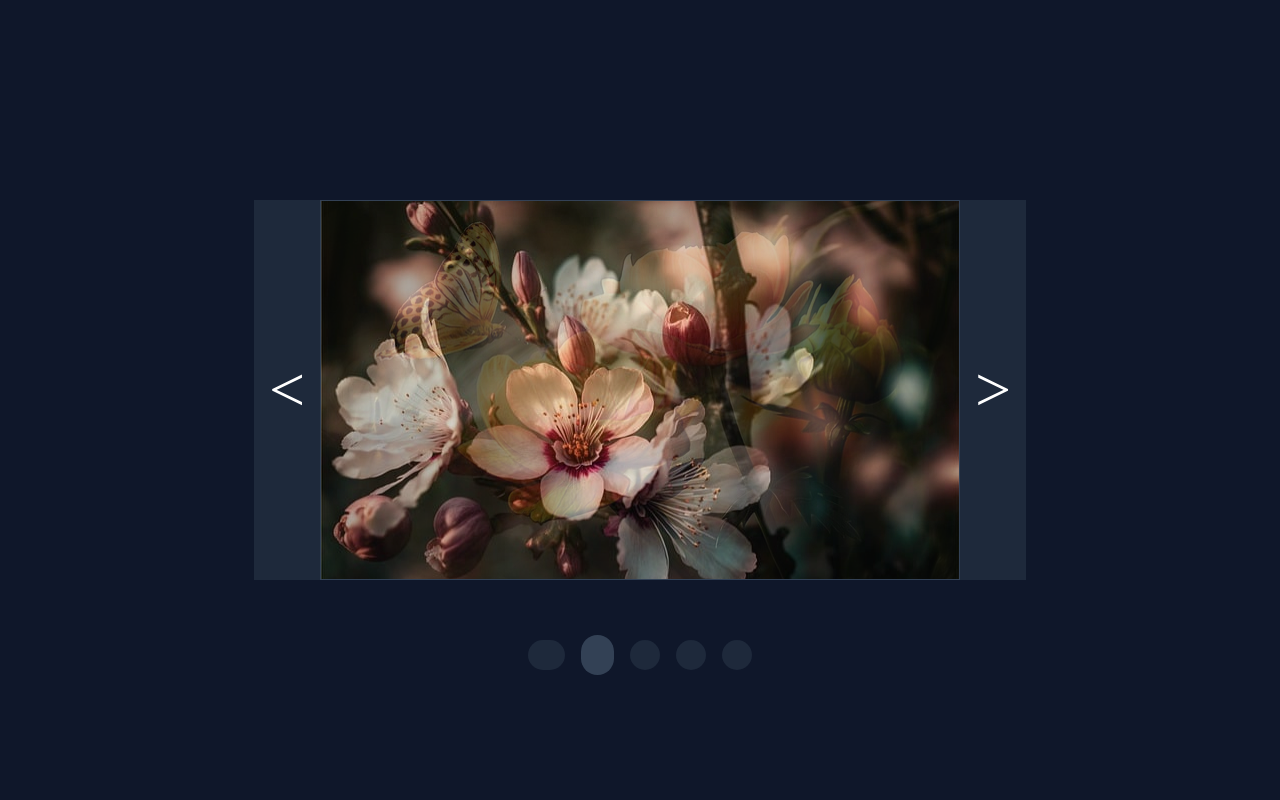
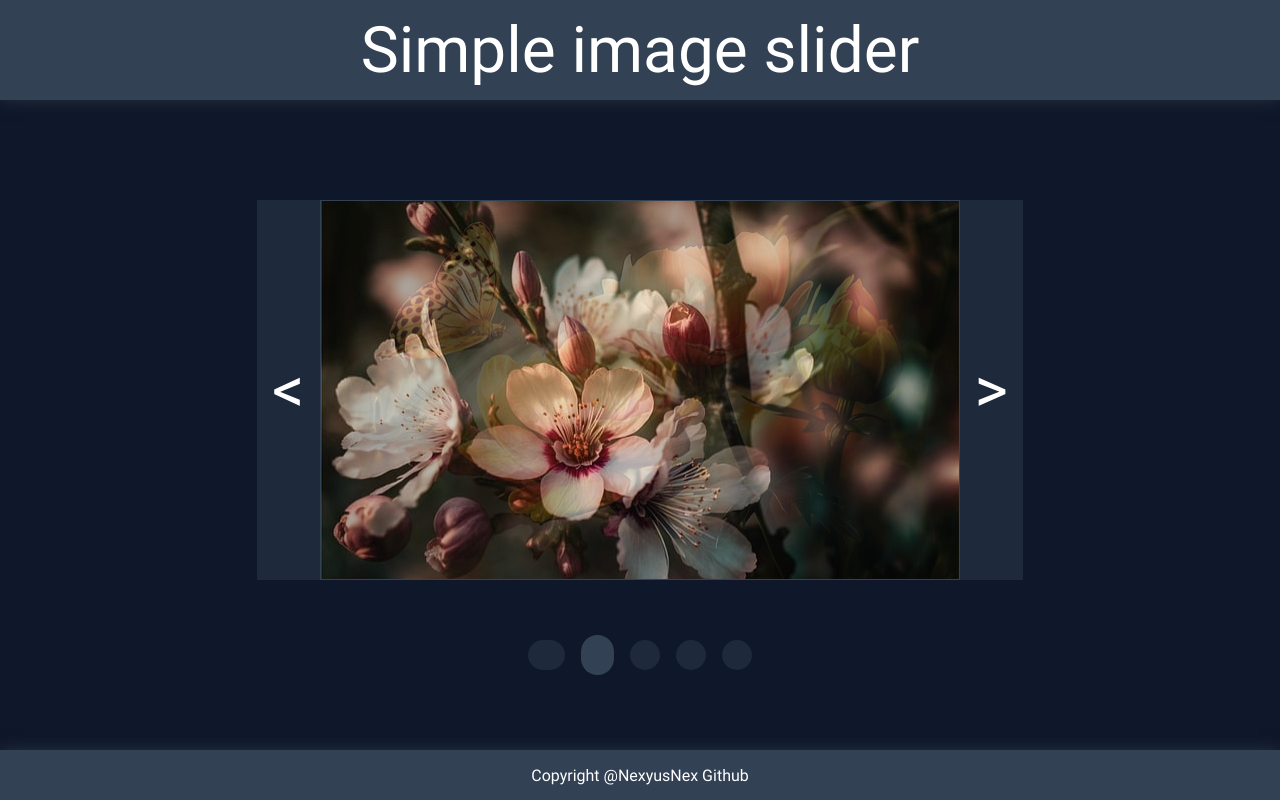
Before and after one commit to NexyusNex/Simple-image-slider, a plain HTML site: page index.html in a window 1280 px wide. Drawn offline with Linux system fonts and the light colour scheme.

Commit message:
Added a header and a footer

```diff
--- a/index.html
+++ b/index.html
@@ -9,12 +9,14 @@
   </head>
   <body>
     <div class="container">
+      <div class="header">Simple image slider</div>
       <div class="image-container">
         <div class="slider-left" id="btn-left">&lt;</div>
         <div class="image"></div>
         <div class="slider-right" id="btn-right">&gt;</div>
       </div>
       <div class="dots-container"></div>
+      <div class="footer">Copyright @NexyusNex Github</div>
     </div>
 
     <script src="index.js"></script>
--- a/style.css
+++ b/style.css
@@ -3,8 +3,14 @@
   margin: 0;
 }
 
+@font-face {
+  font-family: roboto;
+  src: url(Roboto-Regular.ttf);
+}
+
 body {
   background-color: #0f172a;
+  font-family: roboto;
 }
 
 .container {
@@ -13,13 +19,28 @@ body {
   height: 100vh;
 }
 
+.header,
+.footer {
+  display: flex;
+  background-color: #334155;
+  color: white;
+  align-items: center;
+  justify-content: center;
+  box-shadow: 0 0 15px #273241;
+}
+
+.header {
+  font-size: 64px;
+  height: 100px;
+}
+
 .image-container {
   display: flex;
   width: 100vw;
   justify-content: center;
   font-size: 64px;
   color: white;
-  padding-top: 200px;
+  padding-top: 100px;
 }
 
 .slider-left,
@@ -73,3 +94,8 @@ body {
   height: 40px;
   width: 40px;
 }
+
+.footer {
+  margin-top: auto;
+  height: 50px;
+}
```
Also changed, not shown: Roboto-Regular.ttf (added).
